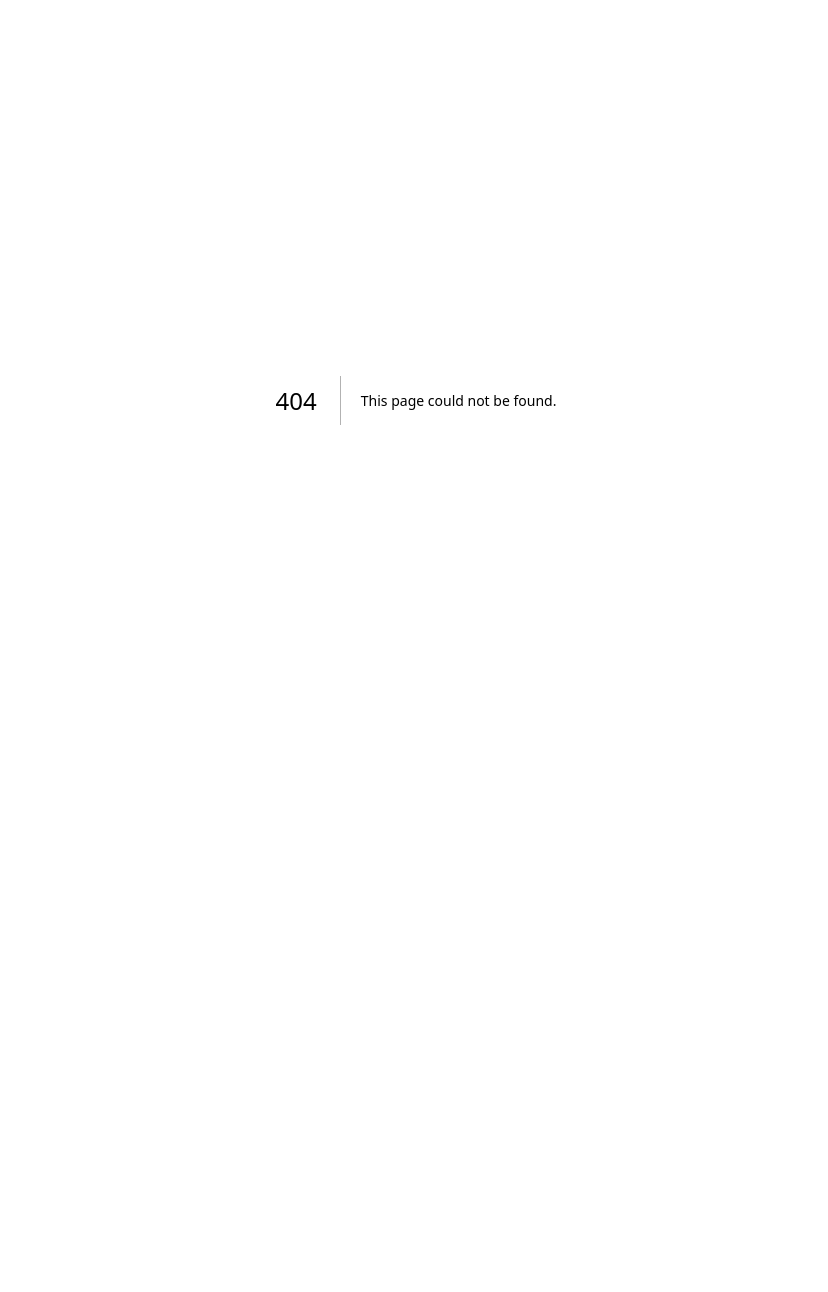
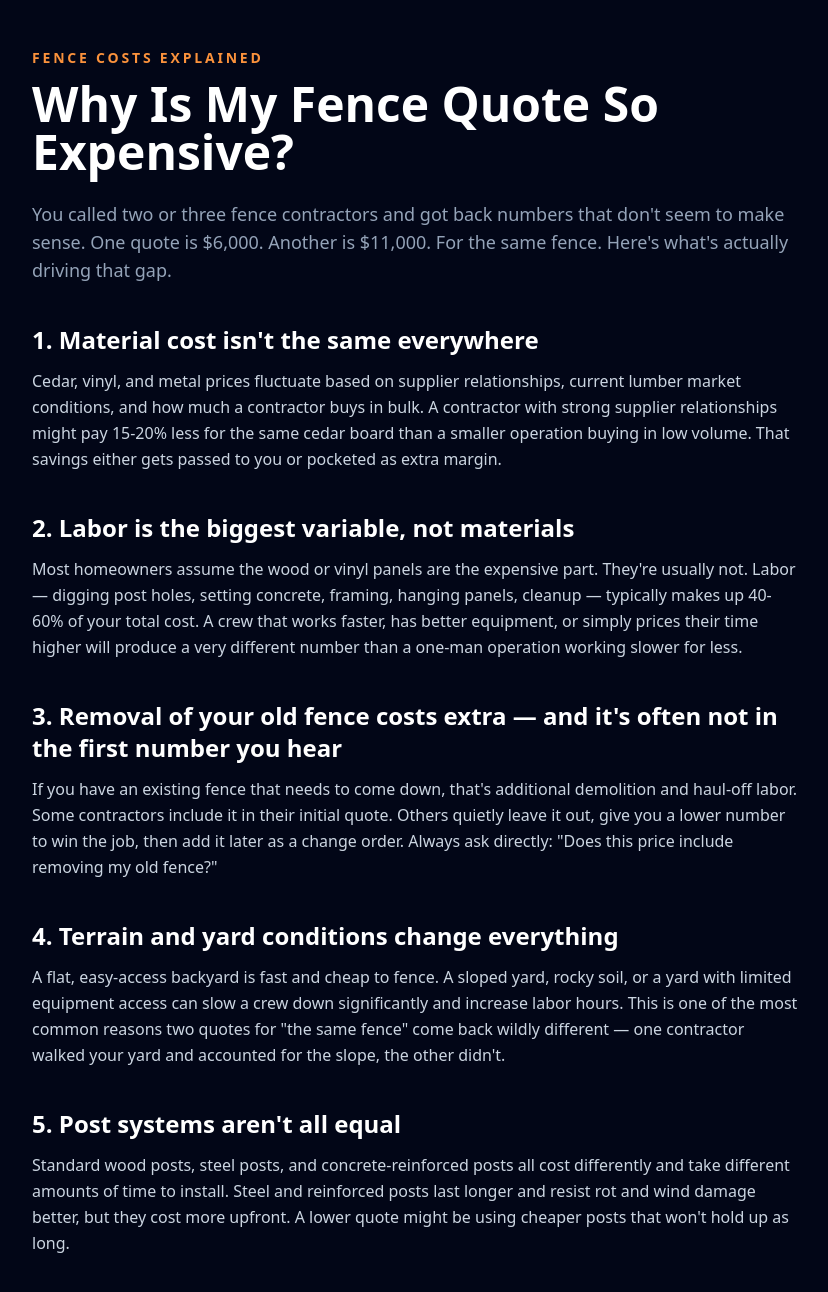
Before and after one commit to fencequotehq/fencequotehq-app, a Next.js app: page /blog/why-my-fence-quote-expensive in a window 1280 px wide. Before the commit this address had no page. Shown: the top 1292 px of the page, without its empty margins (224-1052 px from the left). Before the commit the page ends 800 px from the top, so only its background shows below. Built offline with nearby package versions, Linux system fonts and the light colour scheme.

Commit message:
Create blog/why-my-fence-quote-expensive/page.tsx

```diff
--- /dev/null
+++ b/app/blog/why-my-fence-quote-expensive/page.tsx
@@ -0,0 +1,72 @@
+import type { Metadata } from "next";
+import Link from "next/link";
+
+export const metadata: Metadata = {
+  title: "Why Is My Fence Quote So Expensive? | FenceQuoteHQ",
+  description: "Confused why fence quotes vary so much? Learn the hidden costs, material vs labor breakdown, and what contractors don't always explain upfront.",
+  alternates: {
+    canonical: "https://fencequotehq.com/blog/why-is-my-fence-quote-expensive",
+  },
+};
+
+export default function BlogPost() {
+  return (
+    <main className="min-h-screen bg-slate-950 text-white px-5 py-12 md:px-10">
+      <article className="mx-auto max-w-3xl">
+        <p className="mb-3 text-sm font-bold uppercase tracking-[0.2em] text-orange-400">Fence Costs Explained</p>
+        <h1 className="mb-6 text-3xl font-black md:text-5xl">Why Is My Fence Quote So Expensive?</h1>
+        <p className="mb-8 text-lg text-slate-400">
+          You called two or three fence contractors and got back numbers that don't seem to make sense. One quote is $6,000. Another is $11,000. For the same fence. Here's what's actually driving that gap.
+        </p>
+
+        <h2 className="mb-3 mt-10 text-2xl font-black text-white">1. Material cost isn't the same everywhere</h2>
+        <p className="mb-6 text-slate-300 leading-relaxed">
+          Cedar, vinyl, and metal prices fluctuate based on supplier relationships, current lumber market conditions, and how much a contractor buys in bulk. A contractor with strong supplier relationships might pay 15-20% less for the same cedar board than a smaller operation buying in low volume. That savings either gets passed to you or pocketed as extra margin.
+        </p>
+
+        <h2 className="mb-3 mt-10 text-2xl font-black text-white">2. Labor is the biggest variable, not materials</h2>
+        <p className="mb-6 text-slate-300 leading-relaxed">
+          Most homeowners assume the wood or vinyl panels are the expensive part. They're usually not. Labor — digging post holes, setting concrete, framing, hanging panels, cleanup — typically makes up 40-60% of your total cost. A crew that works faster, has better equipment, or simply prices their time higher will produce a very different number than a one-man operation working slower for less.
+        </p>
+
+        <h2 className="mb-3 mt-10 text-2xl font-black text-white">3. Removal of your old fence costs extra — and it's often not in the first number you hear</h2>
+        <p className="mb-6 text-slate-300 leading-relaxed">
+          If you have an existing fence that needs to come down, that's additional demolition and haul-off labor. Some contractors include it in their initial quote. Others quietly leave it out, give you a lower number to win the job, then add it later as a change order. Always ask directly: "Does this price include removing my old fence?"
+        </p>
+
+        <h2 className="mb-3 mt-10 text-2xl font-black text-white">4. Terrain and yard conditions change everything</h2>
+        <p className="mb-6 text-slate-300 leading-relaxed">
+          A flat, easy-access backyard is fast and cheap to fence. A sloped yard, rocky soil, or a yard with limited equipment access can slow a crew down significantly and increase labor hours. This is one of the most common reasons two quotes for "the same fence" come back wildly different — one contractor walked your yard and accounted for the slope, the other didn't.
+        </p>
+
+        <h2 className="mb-3 mt-10 text-2xl font-black text-white">5. Post systems aren't all equal</h2>
+        <p className="mb-6 text-slate-300 leading-relaxed">
+          Standard wood posts, steel posts, and concrete-reinforced posts all cost differently and take different amounts of time to install. Steel and reinforced posts last longer and resist rot and wind damage better, but they cost more upfront. A lower quote might be using cheaper posts that won't hold up as long.
+        </p>
+
+        <h2 className="mb-3 mt-10 text-2xl font-black text-white">6. Permits, gates, and corners add up fast</h2>
+        <p className="mb-6 text-slate-300 leading-relaxed">
+          Gates aren't just an extra panel — they require additional hardware, framing, and labor. Corners and turns slow installation down compared to a straight run. And depending on your city, fences over a certain height or length may require a permit, which adds cost and time. None of these are hidden fees if a contractor is upfront about them, but they're easy to leave out of a quick verbal estimate.
+        </p>
+
+        <div className="my-12 rounded-2xl border border-orange-400/30 bg-orange-500/10 p-6">
+          <h3 className="mb-2 text-xl font-black text-white">Not sure if your quote is fair?</h3>
+          <p className="mb-4 text-slate-300">
+            Use the FenceQuoteHQ Contractor Quote Score to instantly check if a bid is in a reasonable range for your zip code, fence length, and material — or if it's worth getting a second opinion.
+          </p>
+          <Link
+            href="/#calculator"
+            className="inline-flex items-center justify-center rounded-2xl bg-orange-500 px-6 py-3 font-bold hover:bg-orange-600 transition"
+          >
+            Check Your Quote Now
+          </Link>
+        </div>
+
+        <h2 className="mb-3 mt-10 text-2xl font-black text-white">The bottom line</h2>
+        <p className="mb-6 text-slate-300 leading-relaxed">
+          A fence quote isn't expensive or cheap in a vacuum — it's a reflection of materials, labor rate, yard conditions, post system, and scope. The best way to know if you're being quoted fairly is to compare against real local market data, not just gut feeling. That's exactly what FenceQuoteHQ's calculator and Quote Score tool are built to do.
+        </p>
+      </article>
+    </main>
+  );
+}
```
